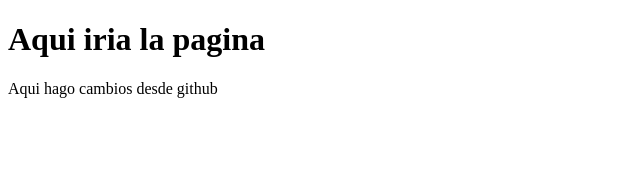
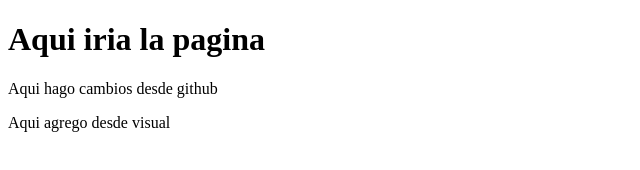
Before and after one commit to D3wulf/cursogit2, a plain HTML site: page index.html in a window 1280 px wide. Shown: the whole page, without its empty margins (0-640 px from the left). Drawn offline with Linux system fonts and the light colour scheme.

Commit message:
agrego mensaje visual

```diff
--- a/index.html
+++ b/index.html
@@ -9,6 +9,6 @@
     <h1>Aqui iria la pagina</h1>
 
     <p> Aqui hago cambios desde github</p>
-
+    <p>Aqui agrego desde visual</p>
 </body>
 </html>
```
